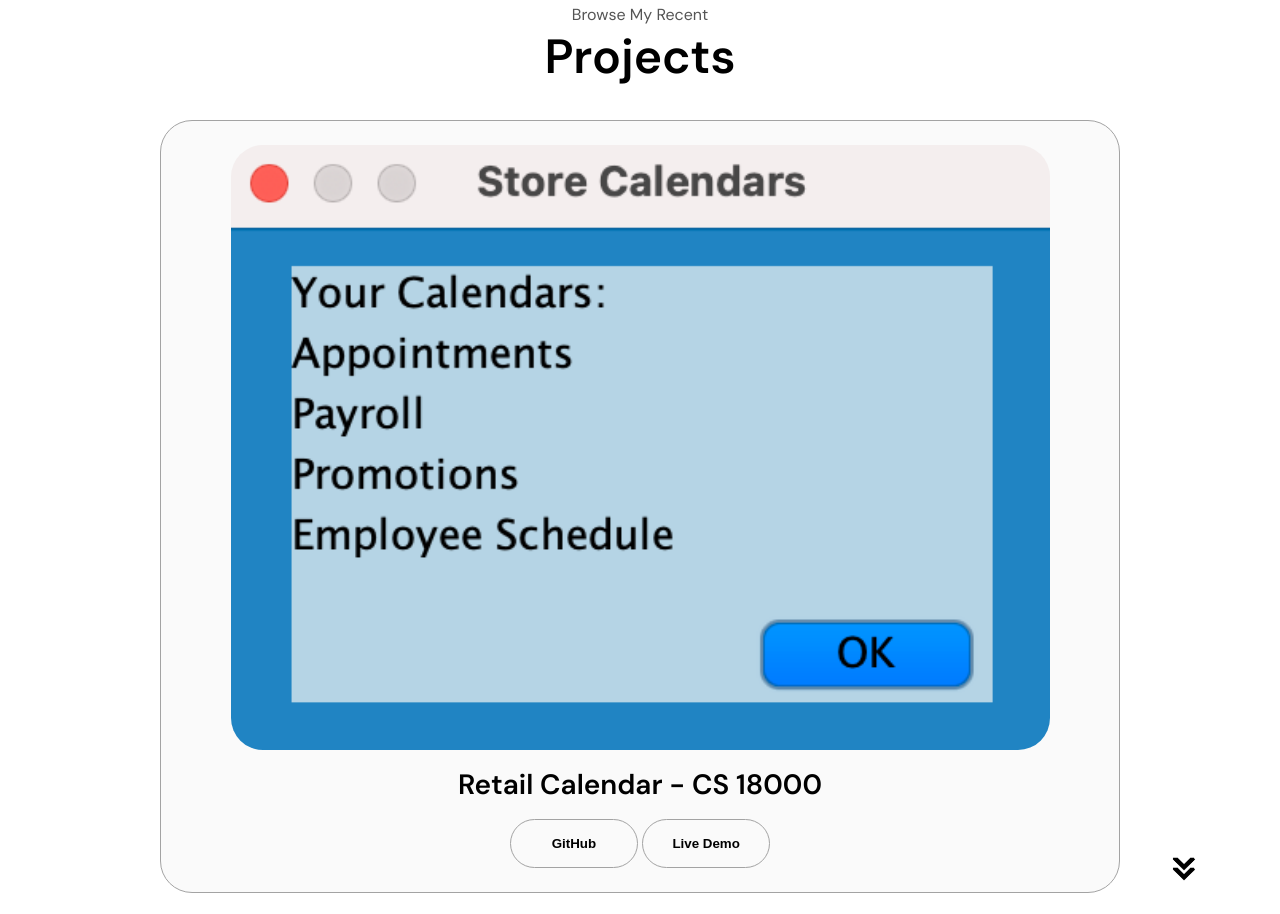
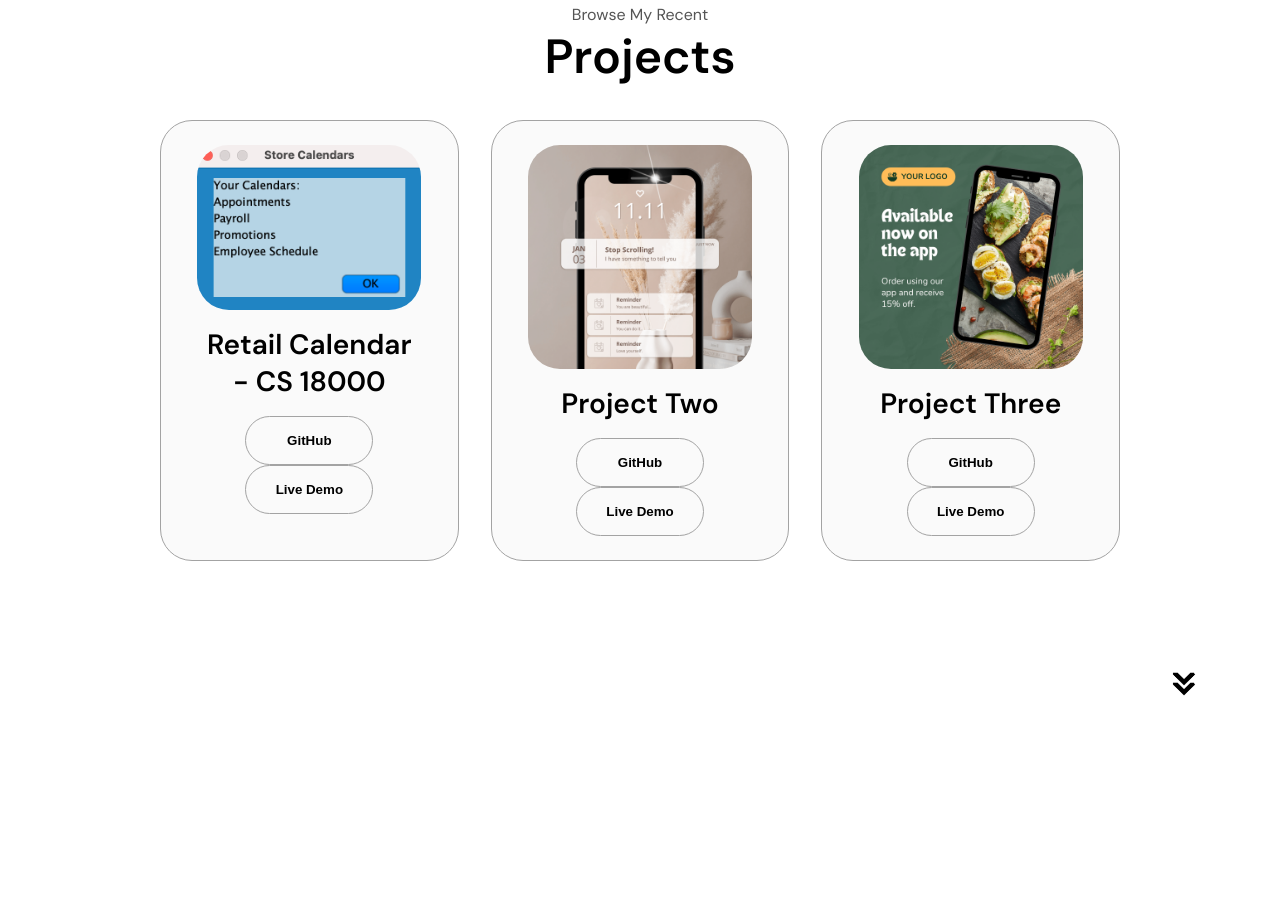
Before and after one commit to jackrdarl/html-css-js-portfolio, a plain HTML site: page index.html in a window 1280 px wide. Shown: the part 2460-3374 px from the top of the page. Drawn offline with Linux system fonts and the light colour scheme.

Commit message:
Update index.html

```diff
--- a/index.html
+++ b/index.html
@@ -284,7 +284,7 @@
 						</button>
 					</div>
 				</div>
-				<!--<div class="details-container color-container">
+				<div class="details-container color-container">
 					<div class="article-container">
 						<img
 							src="./assets/project-2.png"
@@ -327,7 +327,7 @@
 							Live Demo
 						</button>
 					</div>
-				</div>-->
+				</div>
 			</div> </div>
 			<img
 				src="./assets/arrow.png"
```
